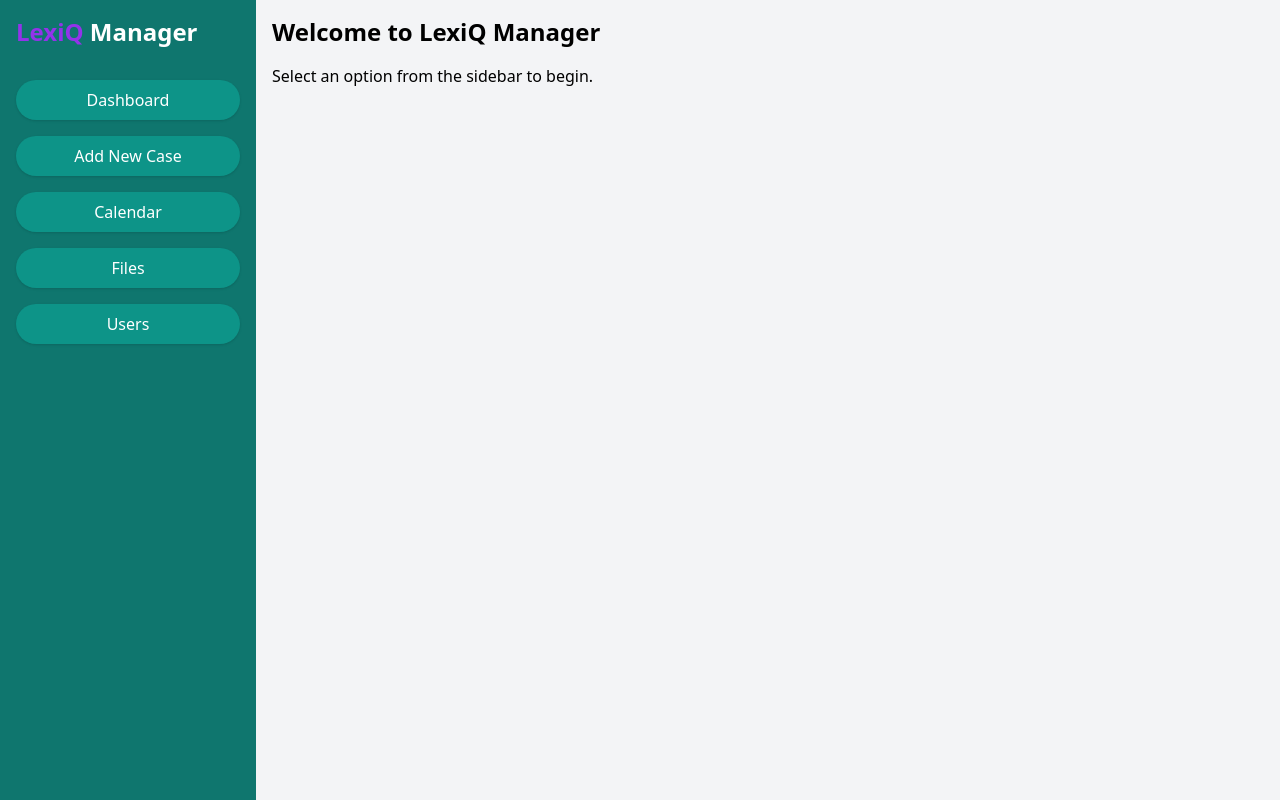
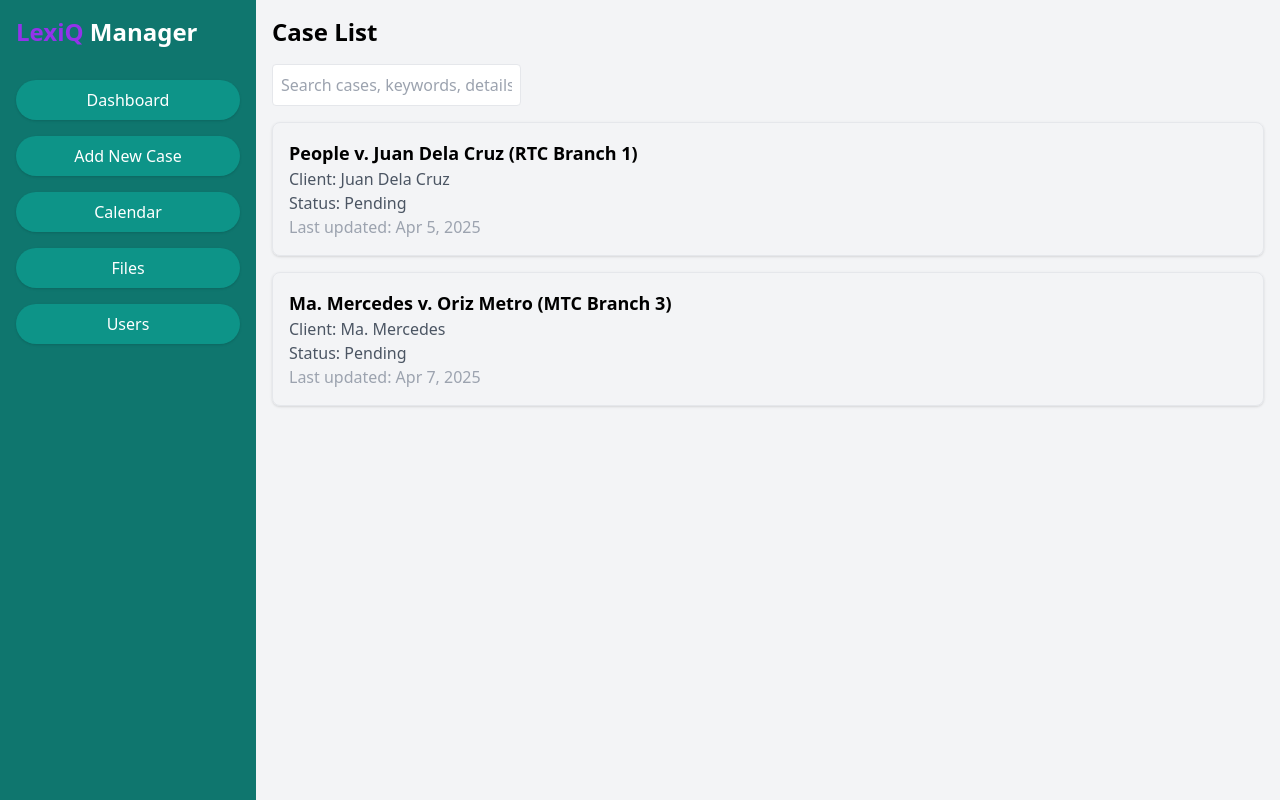
Before and after one commit to MJMorales1988/lexiq-case-manager, a React (Create React App) app: page / in a window 1280 px wide. Built offline with nearby package versions, Linux system fonts and the light colour scheme.

Commit message:
Update App.js

```diff
--- a/src/App.js
+++ b/src/App.js
@@ -16,18 +16,58 @@ const dummyEvents = [
   },
 ];
 
+const dummyCases = [
+  {
+    title: "People v. Juan Dela Cruz (RTC Branch 1)",
+    client: "Juan Dela Cruz",
+    status: "Pending",
+    lastUpdated: "Apr 5, 2025",
+  },
+  {
+    title: "Ma. Mercedes v. Oriz Metro (MTC Branch 3)",
+    client: "Ma. Mercedes",
+    status: "Pending",
+    lastUpdated: "Apr 7, 2025",
+  },
+];
+
 const App = () => {
   const [activeView, setActiveView] = useState("dashboard");
+  const [searchQuery, setSearchQuery] = useState("");
 
   const renderView = () => {
     if (activeView === "calendar") {
       return <CalendarView events={dummyEvents} />;
     }
 
+    const filteredCases = dummyCases.filter((caseItem) =>
+      caseItem.title.toLowerCase().includes(searchQuery.toLowerCase())
+    );
+
     return (
       <div className="p-4">
-        <h2 className="text-2xl font-bold mb-4">Welcome to LexiQ Manager</h2>
-        <p>Select an option from the sidebar to begin.</p>
+        <h2 className="text-2xl font-bold mb-4">Case List</h2>
+        <input
+          type="text"
+          placeholder="Search cases, keywords, details..."
+          className="mb-4 p-2 border rounded"
+          value={searchQuery}
+          onChange={(e) => setSearchQuery(e.target.value)}
+        />
+        <div className="space-y-4">
+          {filteredCases.length > 0 ? (
+            filteredCases.map((caseItem, index) => (
+              <div key={index} className="border p-4 rounded-lg shadow">
+                <h3 className="text-lg font-semibold">{caseItem.title}</h3>
+                <p className="text-gray-600">Client: {caseItem.client}</p>
+                <p className="text-gray-600">Status: {caseItem.status}</p>
+                <p className="text-gray-400">Last updated: {caseItem.lastUpdated}</p>
+              </div>
+            ))
+          ) : (
+            <p>No cases found.</p>
+          )}
+        </div>
       </div>
     );
   };
```
